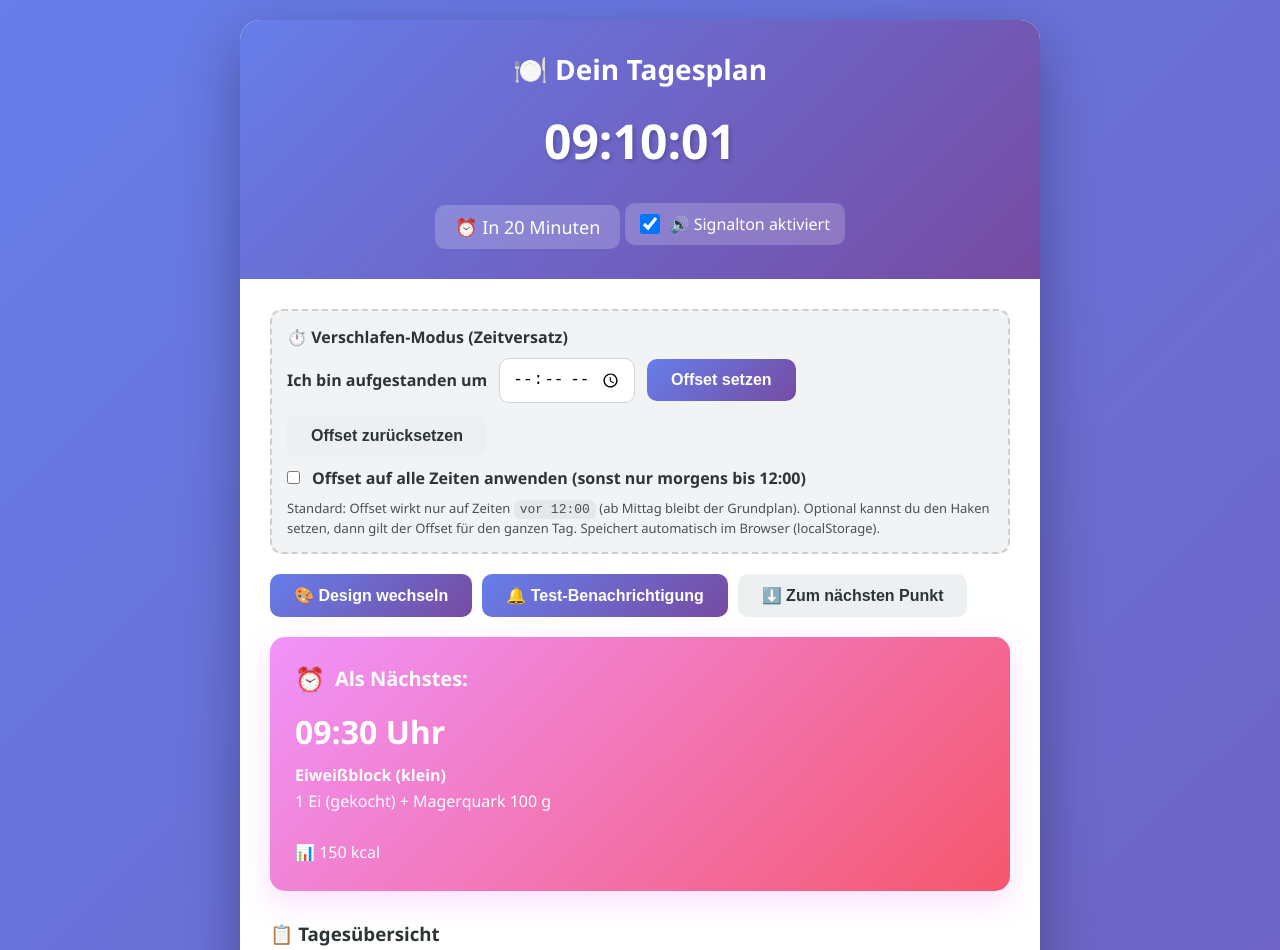
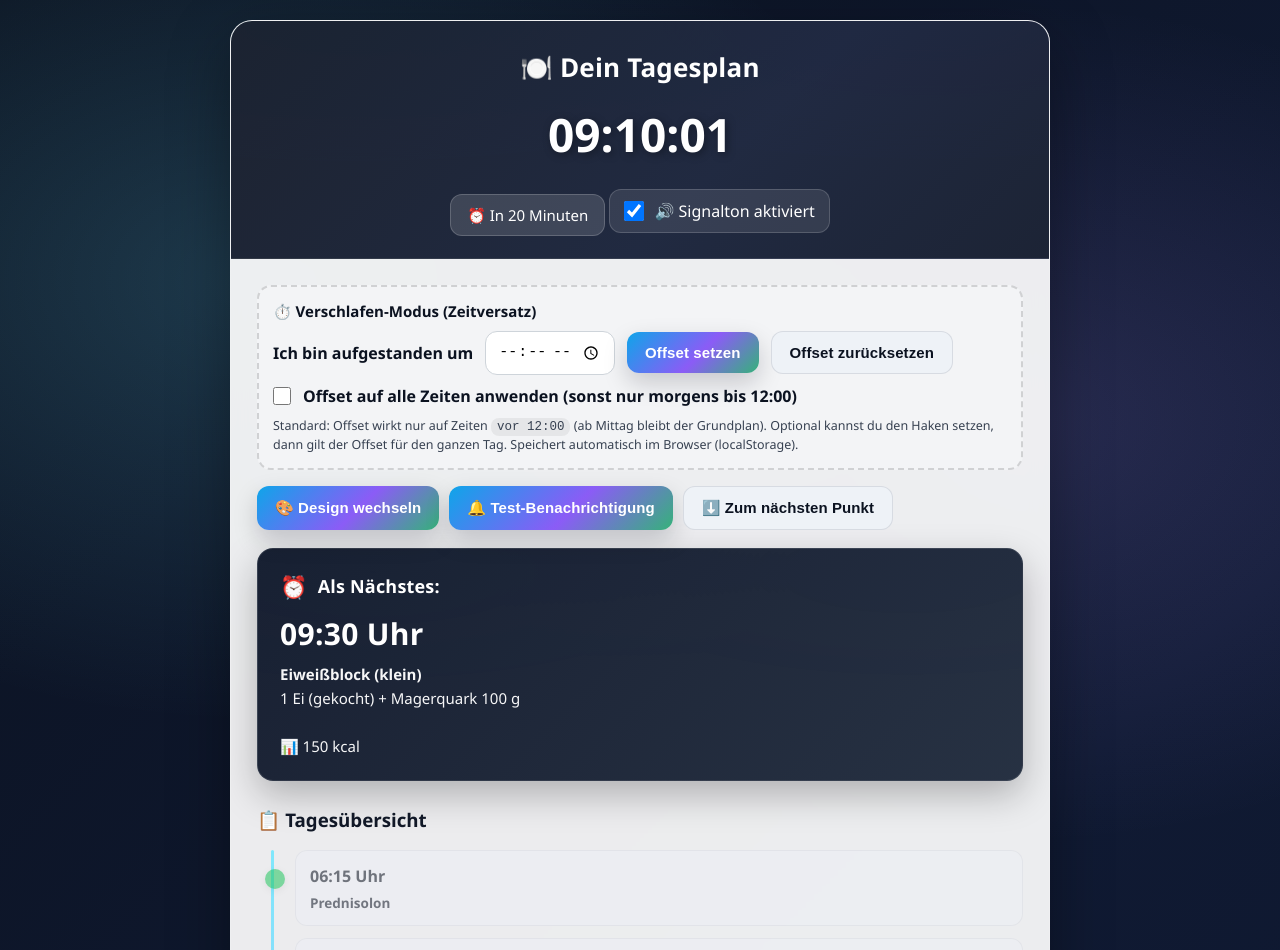
Before and after one commit to harwie1962/tagesplan, a plain HTML site: page index.html in a window 1280 px wide. Shown: the top 950 px of the page. Drawn offline with Linux system fonts and the light colour scheme.

Commit message:
Update index.html

```diff
--- a/index.html
+++ b/index.html
@@ -4,153 +4,313 @@
   <meta charset="UTF-8" />
   <meta name="viewport" content="width=device-width, initial-scale=1.0" />
   <title>Tagesplan Erinnerungen - 1500 kcal</title>
+
   <style>
     * { margin:0; padding:0; box-sizing:border-box; }
 
+    /* ========= THEME: DEFAULT (NEU – "Harald/Nova": ruhiger, technischer, weniger „Candy“) ========= */
     body{
       font-family:'Segoe UI',Tahoma,Geneva,Verdana,sans-serif;
-      background:linear-gradient(135deg,#667eea 0%,#764ba2 100%);
+      background:
+        radial-gradient(1200px 800px at 20% 10%, rgba(110,231,255,.18), transparent 55%),
+        radial-gradient(1000px 700px at 80% 15%, rgba(167,139,250,.16), transparent 60%),
+        radial-gradient(900px 650px at 50% 90%, rgba(34,197,94,.10), transparent 60%),
+        linear-gradient(135deg,#0b1220 0%, #101a33 45%, #0b1326 100%);
       min-height:100vh;
       padding:20px;
+      color:#eaf0ff;
       transition:background .5s ease;
     }
-    body.medical{ background:linear-gradient(135deg,#e8f5e9 0%,#c8e6c9 100%); }
+
+    /* ========= THEME: MEDICAL (GRÜN) – UNVERÄNDERT LASSEN ========= */
+    body.medical{
+      background:linear-gradient(135deg,#e8f5e9 0%,#c8e6c9 100%);
+      color:#102014;
+    }
 
     .container{
-      max-width:800px; margin:0 auto; background:#fff;
-      border-radius:20px; box-shadow:0 20px 60px rgba(0,0,0,.3);
+      max-width:820px;
+      margin:0 auto;
+      background:rgba(255,255,255,.92);
+      border-radius:22px;
+      box-shadow:0 20px 60px rgba(0,0,0,.35);
       overflow:hidden;
+      border:1px solid rgba(255,255,255,.14);
+      backdrop-filter: blur(10px);
+    }
+    body.medical .container{
+      background:#fff;
+      border:0;
+      backdrop-filter:none;
     }
 
     .header{
-      background:linear-gradient(135deg,#667eea 0%,#764ba2 100%);
-      color:#fff; padding:30px; text-align:center;
+      background:
+        linear-gradient(135deg, rgba(11,18,32,.92) 0%, rgba(16,26,51,.92) 60%, rgba(11,19,38,.92) 100%),
+        radial-gradient(900px 260px at 15% 0%, rgba(110,231,255,.25), transparent 60%),
+        radial-gradient(900px 260px at 85% 0%, rgba(167,139,250,.22), transparent 60%);
+      color:#fff;
+      padding:28px 28px 22px;
+      text-align:center;
       transition:background .5s ease;
+      border-bottom:1px solid rgba(255,255,255,.10);
     }
-    body.medical .header{ background:linear-gradient(135deg,#2e7d32 0%,#1b5e20 100%); }
+    body.medical .header{
+      /* GRÜN unverändert wie zuvor */
+      background:linear-gradient(135deg,#2e7d32 0%,#1b5e20 100%);
+      border-bottom:0;
+    }
 
-    .header h1{ font-size:28px; margin-bottom:10px; }
+    .header h1{
+      font-size:26px;
+      margin-bottom:10px;
+      letter-spacing:.2px;
+    }
 
     .current-time{
-      font-size:48px; font-weight:bold; margin:20px 0;
-      text-shadow:2px 2px 4px rgba(0,0,0,.2);
+      font-size:46px;
+      font-weight:800;
+      margin:18px 0 12px;
+      text-shadow:2px 2px 8px rgba(0,0,0,.35);
     }
 
     .status{
-      font-size:18px; padding:10px 20px;
-      background:rgba(255,255,255,.2);
-      border-radius:10px; display:inline-block;
+      font-size:15px;
+      padding:10px 16px;
+      background:rgba(255,255,255,.14);
+      border:1px solid rgba(255,255,255,.18);
+      border-radius:12px;
+      display:inline-block;
     }
 
     .sound-toggle{
-      display:inline-flex; align-items:center; gap:10px;
-      padding:10px 15px; background:rgba(255,255,255,.2);
-      border-radius:10px; margin-top:10px; flex-wrap:wrap;
+      display:inline-flex;
+      align-items:center;
+      gap:10px;
+      padding:10px 14px;
+      background:rgba(255,255,255,.10);
+      border:1px solid rgba(255,255,255,.16);
+      border-radius:12px;
+      margin-top:12px;
+      flex-wrap:wrap;
       justify-content:center;
     }
     .sound-toggle input{ width:20px; height:20px; cursor:pointer; }
 
-    .content{ padding:30px; }
+    .content{
+      padding:26px;
+      color:#0e172a;
+    }
+    body.medical .content{ color:#0e1b12; }
 
     .next-item{
-      background:linear-gradient(135deg,#f093fb 0%,#f5576c 100%);
-      color:#fff; padding:25px; border-radius:15px; margin-bottom:30px;
-      box-shadow:0 10px 30px rgba(240,147,251,.3);
+      background:
+        linear-gradient(135deg, rgba(15,23,42,.96) 0%, rgba(30,41,59,.96) 100%),
+        radial-gradient(700px 220px at 15% 10%, rgba(110,231,255,.25), transparent 60%),
+        radial-gradient(700px 220px at 85% 10%, rgba(167,139,250,.22), transparent 60%);
+      color:#fff;
+      padding:22px;
+      border-radius:16px;
+      margin-bottom:26px;
+      box-shadow:0 14px 36px rgba(0,0,0,.25);
       transition:background .5s ease, box-shadow .5s ease;
+      border:1px solid rgba(255,255,255,.10);
     }
     body.medical .next-item{
       background:linear-gradient(135deg,#4caf50 0%,#388e3c 100%);
       box-shadow:0 10px 30px rgba(76,175,80,.3);
+      border:0;
     }
 
-    .next-item h2{ font-size:20px; margin-bottom:15px; display:flex; align-items:center; gap:10px; }
-    .next-item h2::before{ content:"⏰"; font-size:24px; }
+    .next-item h2{
+      font-size:18px;
+      margin-bottom:12px;
+      display:flex;
+      align-items:center;
+      gap:10px;
+      letter-spacing:.2px;
+    }
+    .next-item h2::before{ content:"⏰"; font-size:22px; }
 
-    .next-item .time{ font-size:32px; font-weight:bold; margin-bottom:10px; }
-    .next-item .description{ font-size:16px; line-height:1.6; }
+    .next-item .time{
+      font-size:30px;
+      font-weight:800;
+      margin-bottom:8px;
+      letter-spacing:.3px;
+    }
+    .next-item .description{ font-size:15px; line-height:1.6; opacity:.96; }
 
-    .timeline{ position:relative; padding-left:40px; }
+    .timeline{ position:relative; padding-left:38px; }
     .timeline::before{
-      content:""; position:absolute; left:15px; top:0; bottom:0; width:3px;
-      background:linear-gradient(180deg,#667eea 0%,#764ba2 100%);
+      content:"";
+      position:absolute;
+      left:14px;
+      top:0;
+      bottom:0;
+      width:3px;
+      background:linear-gradient(180deg, rgba(110,231,255,.85) 0%, rgba(167,139,250,.85) 55%, rgba(34,197,94,.65) 100%);
       transition:background .5s ease;
+      border-radius:3px;
     }
-    body.medical .timeline::before{ background:linear-gradient(180deg,#66bb6a 0%,#388e3c 100%); }
+    body.medical .timeline::before{
+      background:linear-gradient(180deg,#66bb6a 0%,#388e3c 100%);
+    }
 
     .timeline-item{
-      position:relative; padding:15px; margin-bottom:15px;
-      background:#f8f9fa; border-radius:10px; transition:all .3s ease;
+      position:relative;
+      padding:14px 14px 12px;
+      margin-bottom:12px;
+      background:#f6f7fb;
+      border:1px solid rgba(15,23,42,.08);
+      border-radius:12px;
+      transition:all .25s ease;
     }
     .timeline-item::before{
-      content:""; position:absolute; left:-33px; top:20px; width:15px; height:15px;
-      border-radius:50%; background:#fff; border:3px solid #667eea;
-      transition:border-color .5s ease;
+      content:"";
+      position:absolute;
+      left:-31px;
+      top:18px;
+      width:14px;
+      height:14px;
+      border-radius:50%;
+      background:#fff;
+      border:3px solid rgba(110,231,255,.9);
+      transition:border-color .5s ease, background .5s ease;
+      box-shadow:0 2px 8px rgba(0,0,0,.12);
     }
     body.medical .timeline-item::before{ border-color:#4caf50; }
 
-    .timeline-item.completed{ opacity:.5; background:#e9ecef; }
-    .timeline-item.completed::before{ background:#28a745; border-color:#28a745; }
+    .timeline-item:hover{
+      transform:translateY(-1px);
+      box-shadow:0 10px 20px rgba(2,6,23,.10);
+      background:#ffffff;
+    }
+
+    .timeline-item.completed{ opacity:.55; background:#eef0f6; }
+    .timeline-item.completed::before{ background:#22c55e; border-color:#22c55e; }
 
     .timeline-item.current{
-      background:linear-gradient(135deg,#ffeaa7 0%,#fdcb6e 100%);
-      transform:scale(1.02);
-      box-shadow:0 5px 15px rgba(253,203,110,.4);
+      background:linear-gradient(135deg,#e8f1ff 0%, #f3e8ff 70%, #e8fff1 100%);
+      transform:scale(1.01);
+      box-shadow:0 10px 22px rgba(2,6,23,.12);
+      border-color:rgba(110,231,255,.35);
     }
     body.medical .timeline-item.current{
       background:linear-gradient(135deg,#c8e6c9 0%,#a5d6a7 100%);
       box-shadow:0 5px 15px rgba(165,214,167,.4);
+      border-color:transparent;
     }
     .timeline-item.current::before{
-      background:#fdcb6e; border-color:#fdcb6e; animation:pulse 2s infinite;
+      background:rgba(110,231,255,.95);
+      border-color:rgba(110,231,255,.95);
+      animation:pulse 2s infinite;
+    }
+    body.medical .timeline-item.current::before{
+      background:#2e7d32;
+      border-color:#2e7d32;
     }
     @keyframes pulse{ 0%,100%{transform:scale(1)} 50%{transform:scale(1.3)} }
 
-    .timeline-item .time{ font-weight:bold; color:#667eea; font-size:18px; margin-bottom:5px; transition:color .5s ease; }
-    body.medical .timeline-item .time{ color:#2e7d32; }
-    .timeline-item.current .time{ color:#d63031; }
+    .timeline-item .time{
+      font-weight:800;
+      color:#0b1220;
+      font-size:16px;
+      margin-bottom:6px;
+    }
+    body.medical .timeline-item .time{ color:#1b5e20; }
+    .timeline-item.current .time{ color:#0b1220; }
     body.medical .timeline-item.current .time{ color:#1b5e20; }
 
-    .timeline-item .description{ color:#2d3436; font-size:14px; line-height:1.5; }
-    .timeline-item .calories{ color:#0984e3; font-weight:bold; margin-top:5px; font-size:13px; }
+    .timeline-item .description{ color:#111827; font-size:13.5px; line-height:1.5; }
+    body.medical .timeline-item .description{ color:#102014; }
 
-    .controls{ display:flex; gap:10px; margin-bottom:20px; flex-wrap:wrap; }
+    .timeline-item .calories{
+      color:#2563eb;
+      font-weight:800;
+      margin-top:6px;
+      font-size:12.5px;
+    }
+    body.medical .timeline-item .calories{ color:#1b5e20; }
+
+    .controls{ display:flex; gap:10px; margin-bottom:18px; flex-wrap:wrap; }
 
     .btn{
-      padding:12px 24px; border:none; border-radius:10px;
-      font-size:16px; cursor:pointer; transition:all .3s ease; font-weight:600;
+      padding:12px 18px;
+      border:none;
+      border-radius:12px;
+      font-size:15px;
+      cursor:pointer;
+      transition:all .25s ease;
+      font-weight:800;
+      letter-spacing:.1px;
     }
 
-    .btn-primary{ background:linear-gradient(135deg,#667eea 0%,#764ba2 100%); color:#fff; }
-    body.medical .btn-primary{ background:linear-gradient(135deg,#4caf50 0%,#388e3c 100%); }
+    .btn-primary{
+      background:linear-gradient(135deg,#0ea5e9 0%, #8b5cf6 55%, #22c55e 110%);
+      color:#fff;
+      box-shadow:0 10px 24px rgba(2,6,23,.18);
+    }
+    body.medical .btn-primary{
+      background:linear-gradient(135deg,#4caf50 0%,#388e3c 100%);
+      box-shadow:none;
+    }
 
-    .btn-primary:hover{ transform:translateY(-2px); box-shadow:0 5px 15px rgba(102,126,234,.4); }
-    body.medical .btn-primary:hover{ box-shadow:0 5px 15px rgba(76,175,80,.4); }
+    .btn-primary:hover{
+      transform:translateY(-2px);
+      box-shadow:0 14px 30px rgba(2,6,23,.22);
+      filter:saturate(1.05);
+    }
+    body.medical .btn-primary:hover{
+      box-shadow:0 5px 15px rgba(76,175,80,.4);
+      filter:none;
+    }
 
-    .btn-secondary{ background:#ecf0f1; color:#2d3436; }
-    .btn-secondary:hover{ background:#dfe6e9; }
+    .btn-secondary{
+      background:#eef2f7;
+      color:#0b1220;
+      border:1px solid rgba(15,23,42,.10);
+    }
+    .btn-secondary:hover{ background:#e6ebf3; transform:translateY(-1px); }
 
     .notification-permission{
-      background:#fff3cd; border:2px solid #ffc107;
-      padding:15px; border-radius:10px; margin-bottom:20px; display:none;
+      background:#fff3cd;
+      border:2px solid #ffc107;
+      padding:14px;
+      border-radius:12px;
+      margin-bottom:16px;
+      display:none;
+      color:#1f2937;
     }
     .notification-permission.show{ display:block; }
 
     .offset-panel{
-      background:#f1f3f5;
-      border:2px dashed rgba(0,0,0,.15);
-      padding:15px;
+      background:#f3f4f6;
+      border:2px dashed rgba(0,0,0,.14);
+      padding:14px;
+      border-radius:14px;
+      margin-bottom:16px;
+      color:#111827;
+    }
+    .offset-panel h3{ margin-bottom:10px; color:#0b1220; font-size:15px; }
+    body.medical .offset-panel{ background:#fff; }
+    body.medical .offset-panel h3{ color:#1b5e20; }
+
+    .offset-row{ display:flex; gap:12px; align-items:center; flex-wrap:wrap; }
+    .offset-row label{ font-weight:800; color:#0b1220; }
+    body.medical .offset-row label{ color:#1b5e20; }
+
+    .offset-row input[type="time"]{
+      padding:10px 12px;
       border-radius:12px;
-      margin-bottom:20px;
+      border:1px solid #ced4da;
+      font-size:15px;
+      background:#fff;
     }
-    .offset-panel h3{ margin-bottom:10px; color:#2d3436; font-size:16px; }
-    .offset-row{ display:flex; gap:12px; align-items:center; flex-wrap:wrap; }
-    .offset-row label{ font-weight:600; color:#2d3436; }
-    .offset-row input[type="time"]{
-      padding:10px 12px; border-radius:10px; border:1px solid #ced4da;
-      font-size:16px;
-    }
-    .hint{ margin-top:10px; font-size:13px; color:#495057; line-height:1.4; }
-    .hint code{ background:rgba(0,0,0,.05); padding:2px 6px; border-radius:6px; }
+    .offset-row input[type="checkbox"]{ width:18px; height:18px; cursor:pointer; }
+
+    .hint{ margin-top:10px; font-size:12.5px; color:#374151; line-height:1.45; }
+    .hint code{ background:rgba(0,0,0,.06); padding:2px 6px; border-radius:8px; }
+
   </style>
 </head>
 
@@ -175,7 +335,6 @@
         </button>
       </div>
 
-      <!-- Offset-Panel: Standard nur morgens bis 12:00, optional ganzer Tag -->
       <div class="offset-panel">
         <h3>⏱️ Verschlafen-Modus (Zeitversatz)</h3>
 
@@ -208,13 +367,13 @@
 
       <div id="nextItem"></div>
 
-      <h3 style="margin-bottom:20px;color:#2d3436;">📋 Tagesübersicht</h3>
+      <h3 style="margin-bottom:18px;color:#111827;">📋 Tagesübersicht</h3>
       <div class="timeline" id="timeline"></div>
     </div>
   </div>
 
   <script>
-    // MORGEN-PLAN + MEDIKAMENTE + NAHRUNGSERGÄNZUNG (integriert)
+    // MORGEN-PLAN + MEDIKAMENTE + NAHRUNGSERGÄNZUNG
     const schedule = [
       { time: "06:15", title: "Prednisolon", description: "", calories: 0 },
 
@@ -248,13 +407,13 @@
       { time: "22:00", title: "Magnesium-Bisglycinat", description: "", calories: 0 }
     ];
 
-    // ===== Offset-Logik (NEU): Standard nur morgens bis 12:00, optional ganzer Tag =====
+    // ===== Offset-Logik: Standard nur morgens bis 12:00, optional ganzer Tag =====
     const PLAN_START = "06:15";
     const OFFSET_KEY = "scheduleOffsetMin";
     const ANCHOR_KEY = "scheduleAnchorTime";
 
     const APPLY_ALL_KEY = "scheduleOffsetApplyAllDay";
-    const MORNING_CUTOFF = "12:00"; // ab dieser Uhrzeit: Standard = kein Offset
+    const MORNING_CUTOFF = "12:00";
 
     let offsetMinutes = 0;
     let applyAllDay = false;
@@ -285,7 +444,6 @@
       const baseMin = getTimeInMinutes(item.time);
       const cutoffMin = getTimeInMinutes(MORNING_CUTOFF);
 
-      // nur vor 12:00 verschieben
       return baseMin < cutoffMin ? offsetMinutes : 0;
     }
 
@@ -360,8 +518,7 @@
       updateNextItem();
     }
 
-    // ===== Bestehende Anzeige-Logik =====
-
+    // ===== Anzeige-Logik =====
     function updateTime() {
       const now = new Date();
       document.getElementById("currentTime").textContent = now.toLocaleTimeString("de-DE");
@@ -377,14 +534,14 @@
 
       indexed.sort((a, b) => a.eff - b.eff);
 
-      let next = indexed.find(x => x.eff > currentMinutes);
-      let nextIndex = next ? next.index : -1;
+      const next = indexed.find(x => x.eff > currentMinutes);
+      const nextIndex = next ? next.index : -1;
 
       let currentSortedPos = -1;
       for (let i = 0; i < indexed.length; i++) {
         if (indexed[i].eff <= currentMinutes) currentSortedPos = i;
       }
-      let currentIndex = currentSortedPos >= 0 ? indexed[currentSortedPos].index : -1;
+      const currentIndex = currentSortedPos >= 0 ? indexed[currentSortedPos].index : -1;
 
       return { currentIndex, nextIndex, sorted: indexed };
     }
@@ -392,7 +549,6 @@
     function updateTimeline() {
       const timeline = document.getElementById("timeline");
       const { currentIndex, sorted } = findCurrentAndNext();
-
       timeline.innerHTML = "";
 
       sorted.forEach(({ item, index }) => {
@@ -416,7 +572,6 @@
           </div>
           ${item.calories > 0 ? `<div class="calories">📊 ${item.calories} kcal</div>` : ""}
         `;
-
         timeline.appendChild(div);
       });
     }
@@ -430,7 +585,7 @@
         nextItemDiv.innerHTML = `
           <div class="next-item">
             <h2>✅ Tagesplan abgeschlossen!</h2>
-            <div class="description">Alle Punkte für heute erledigt. Gute Nacht! 🌙</div>
+            <div class="description">Alle Punkte für heute erledigt.</div>
           </div>
         `;
         statusDiv.textContent = "Tagesplan abgeschlossen";
@@ -489,8 +644,7 @@
       }
     }
 
-    // ===== Sound/Notification/Theme =====
-
+    // ===== Sound / Notification / Theme =====
     function playSound() {
       try {
         const audioContext = new (window.AudioContext || window.webkitAudioContext)();
@@ -526,7 +680,6 @@
 
     function sendNotification(item) {
       if (soundEnabled) playSound();
-
       const effTime = getEffectiveItemTimeStr(item);
 
       const notification = new Notification("🍽️ Tagesplan Erinnerung", {
@@ -555,7 +708,7 @@
       if (Notification.permission === "granted") {
         if (soundEnabled) playSound();
         new Notification("🍽️ Test-Benachrichtigung", {
-          body: "Die Benachrichtigungen funktionieren! Du wirst zur richtigen Zeit erinnert.",
+          body: "Die Benachrichtigungen funktionieren!",
           icon: "🔔"
         });
       } else if (Notification.permission === "denied") {
@@ -581,10 +734,7 @@
     function scrollToNext() {
       const { nextIndex } = findCurrentAndNext();
       if (nextIndex !== -1) {
-        document.getElementById(`item-${nextIndex}`).scrollIntoView({
-          behavior: "smooth",
-          block: "center"
-        });
+        document.getElementById(`item-${nextIndex}`).scrollIntoView({ behavior:"smooth", block:"center" });
       }
     }
 
```
